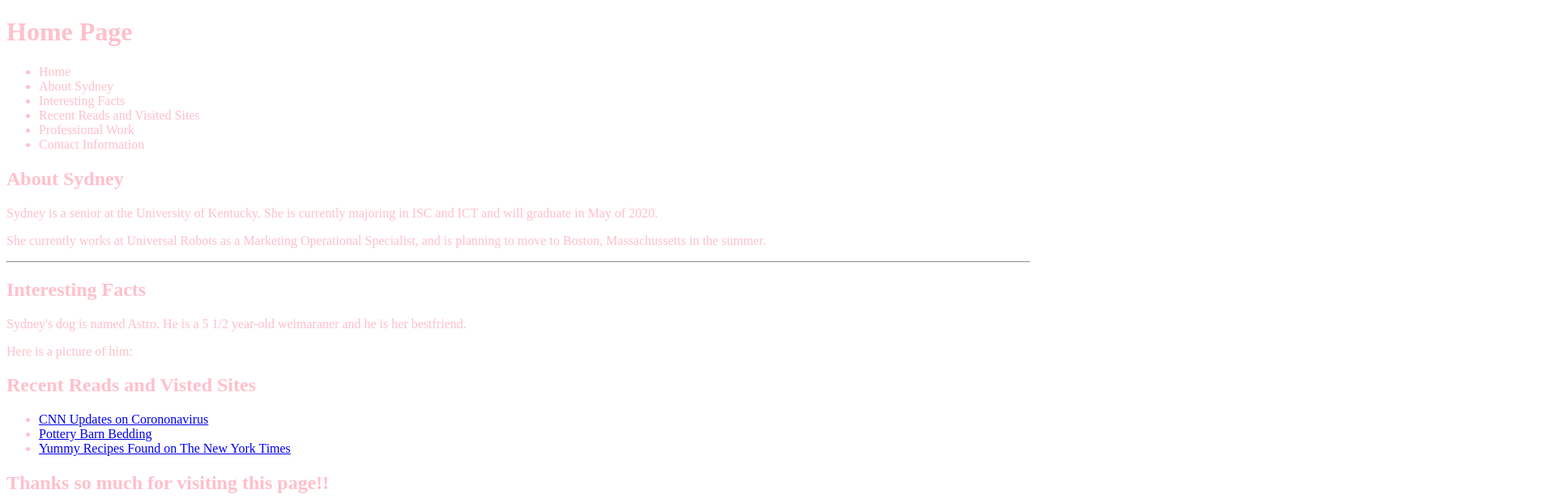
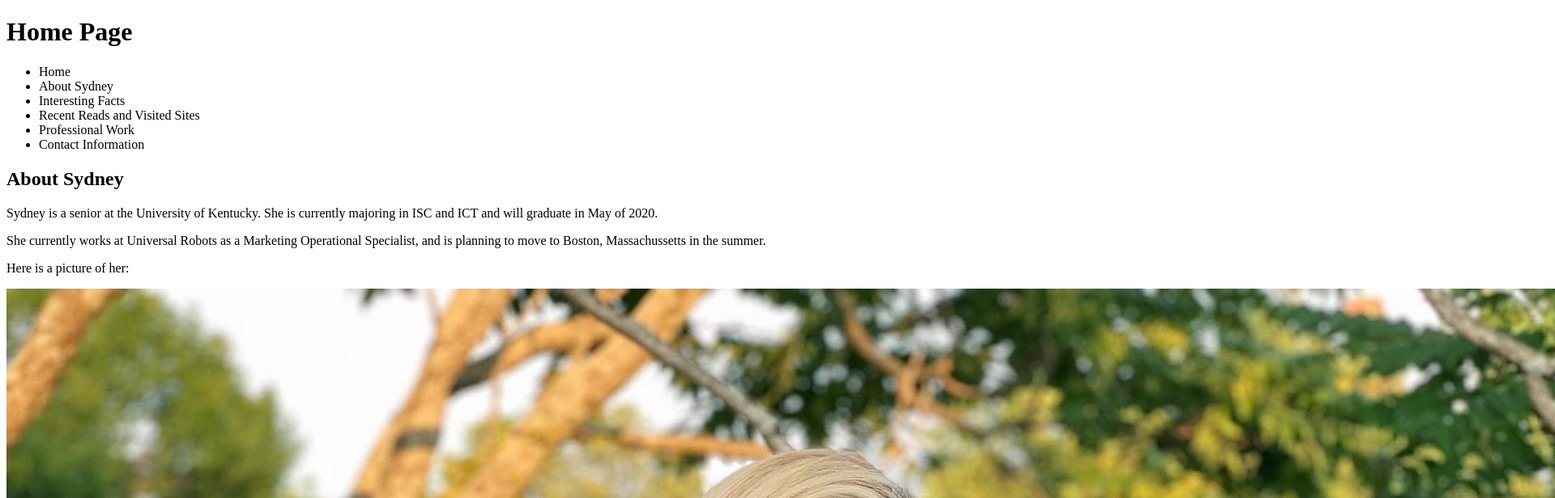
Before and after one commit to sydneyjohnson1236/website-structure, a plain HTML site: page index.html in a window 1280 px wide. Shown: the top 616 px of the page at 81% size, 1920 px wide, since content can reach past the window. Drawn offline with Linux system fonts and the light colour scheme; files whose address does not match are found by name.

Commit message:
updates from last discussion post 2/23/20

```diff
--- a/index.html
+++ b/index.html
@@ -1,18 +1,14 @@
 <!DOCTYPE html>
   <html>
-  <style type="text/css">
-  {
-      color: #ffc0cb;
-  }
-  </style>
+  <head>
 
-      <meta charset="uft-8">
+      <meta charset="utf-8">
       <title> Sydney Johnson's Website </title>
-
+</head>
   <body>
 
     <header>
-        <h1><font color="#ffc0cb">Home Page<font></h1>
+        <h1> Home Page </h1>
     </header>
     <header>
         <nav>
@@ -29,22 +25,23 @@
   <main>
 
   <section class="About Sydney">
-    <p><h2> About Sydney </code> </h1></p>
+    <h1>About Sydney</h1>
     <p> Sydney is a senior at the University of Kentucky. She is currently majoring
       in ISC and ICT and will graduate in May of 2020. </p>
     <p> She currently works at Universal Robots as a Marketing Operational Specialist,
        and is planning to move to Boston, Massachussetts in the summer. </p>
-  <section class="Picture of Sydney"
-    <img src="/Desktop/website-structure/images/Sydneyjohnson.jpg" alt="Sydney">
+    <p> Here is a picture of her:</p>
+  </section>
+    <img src="/Users/sydneyjohnon/Desktop/Sydneyjohnson.jpg" alt="Sydney">
 <hr>
   <section class="Interesting Facts">
-    <p><h2> Interesting Facts </h1></p>
+    <h1> Interesting Facts </h1>
     <p> Sydney's dog is named Astro. He is a 5 1/2 year-old weimaraner and he is her bestfriend. </p>
     <p> Here is a picture of him: </p>
-    <section class="Pictue of Astro"
-    <img src="Astro.jpg" alt="Sydney's Dog Astro">
+  </section>
+    <img src="/Users/sydneyjohnon/Desktop/Astro.jpg" alt="Sydney's Dog Astro">
 </hr>
-    <p><h2> Recent Reads and Visted Sites</h1></p>
+    <h1> Recent Reads and Visted Sites</h1>
 <ul>
   <li><a href="https://www.cnn.com/asia/live-news/coronavirus-outbreak-02-18-20-intl-hnk/index.html">CNN Updates on Corononavirus</a></li>
   <li><a href="https://www.potterybarn.com/shop/bedding/?cm_type=gnav">Pottery Barn Bedding</a></li>
```
Also changed, not shown: images/Astro.jpg (deleted).
